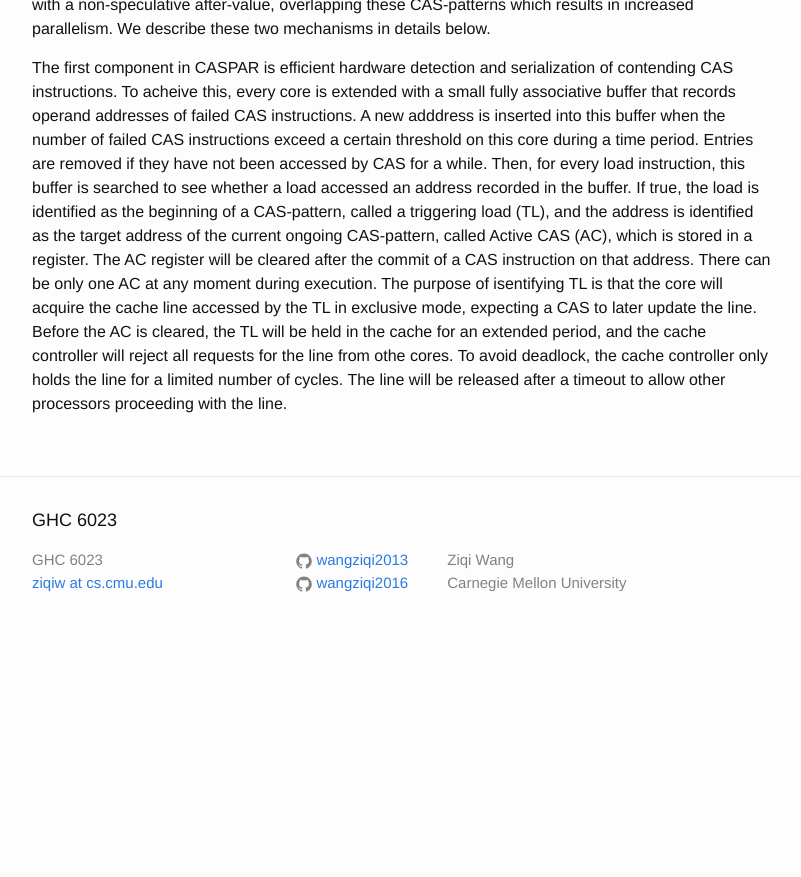
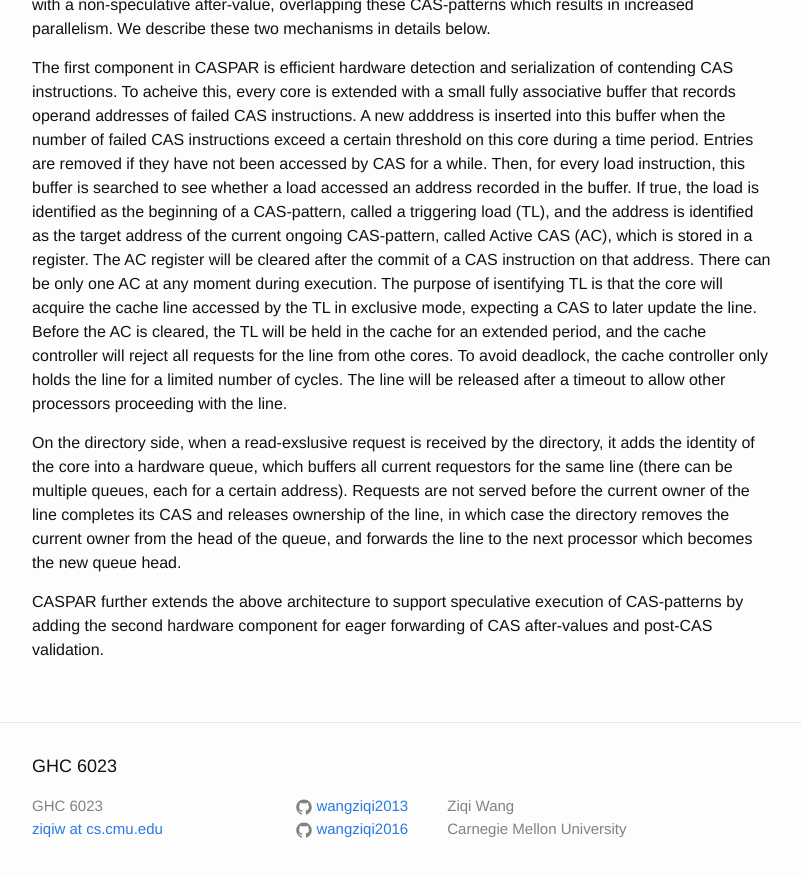
Before and after one commit to wangziqi2013/wangziqi2013.github.io, a Jekyll site: the page built from _posts/2019-10-30-caspar.markdown, in a window 1280 px wide and 900 px high, scrolled down 1480 px. Shown: the top 877 px of the window, without its empty margins (238-1039 px from the left). Built offline with Jekyll 4.4.1, drawn with Linux system fonts in a browser that asks for light colours; before the commit the page ends 2134 px from its top, so only the background shows below that.

Commit message:
Adding dir

```diff
--- a/_posts/2019-10-30-caspar.markdown
+++ b/_posts/2019-10-30-caspar.markdown
@@ -66,3 +66,12 @@ exclusive mode, expecting a CAS to later update the line. Before the AC is clear
 for an extended period, and the cache controller will reject all requests for the line from othe cores. To avoid deadlock,
 the cache controller only holds the line for a limited number of cycles. The line will be released after a timeout to
 allow other processors proceeding with the line.
+
+On the directory side, when a read-exslusive request is received by the directory, it adds the identity of the core into
+a hardware queue, which buffers all current requestors for the same line (there can be multiple queues, each for a certain
+address). Requests are not served before the current owner of the line completes its CAS and releases ownership of the line,
+in which case the directory removes the current owner from the head of the queue, and forwards the line to the next
+processor which becomes the new queue head.
+
+CASPAR further extends the above architecture to support speculative execution of CAS-patterns by adding the second hardware
+component for eager forwarding of CAS after-values and post-CAS validation.
```
